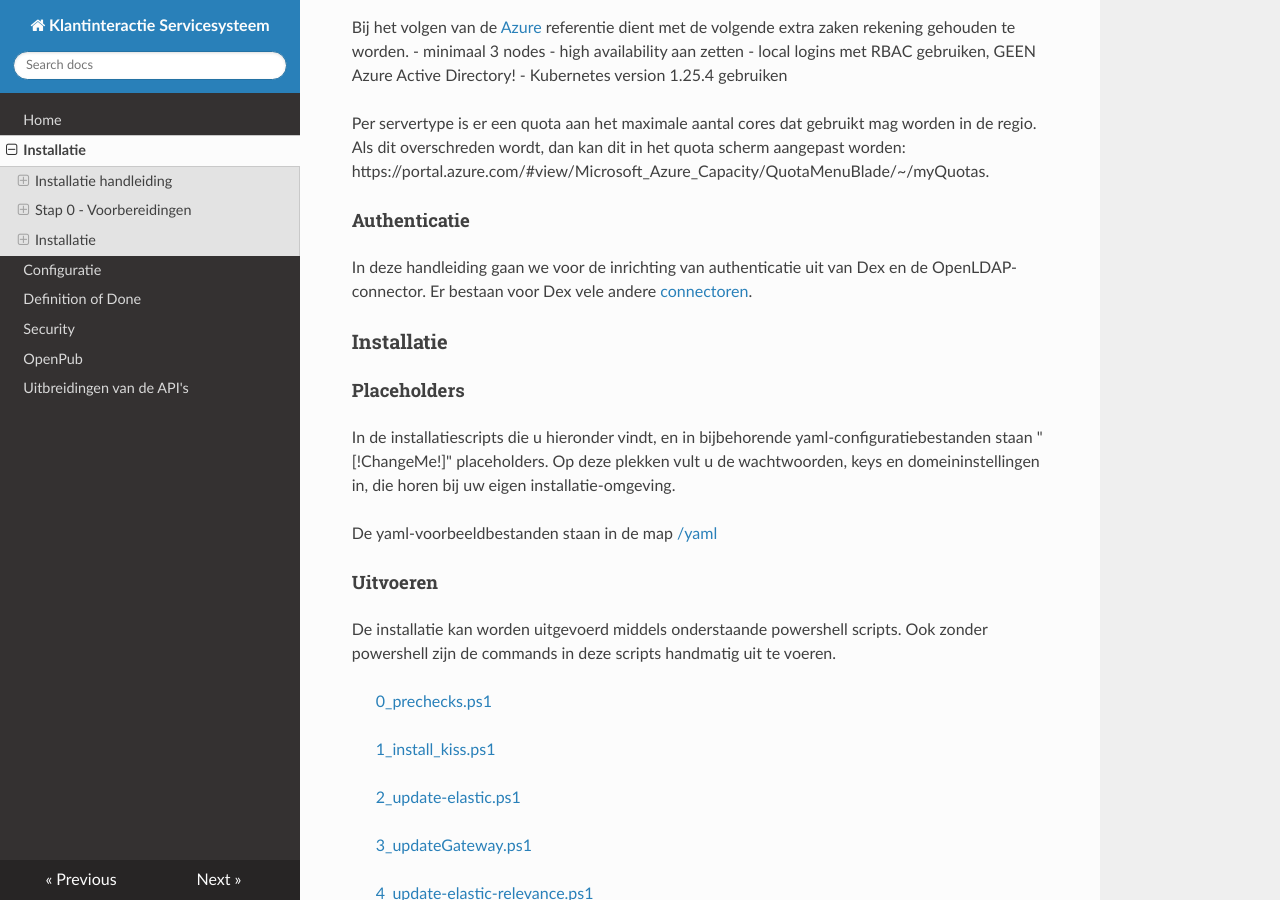
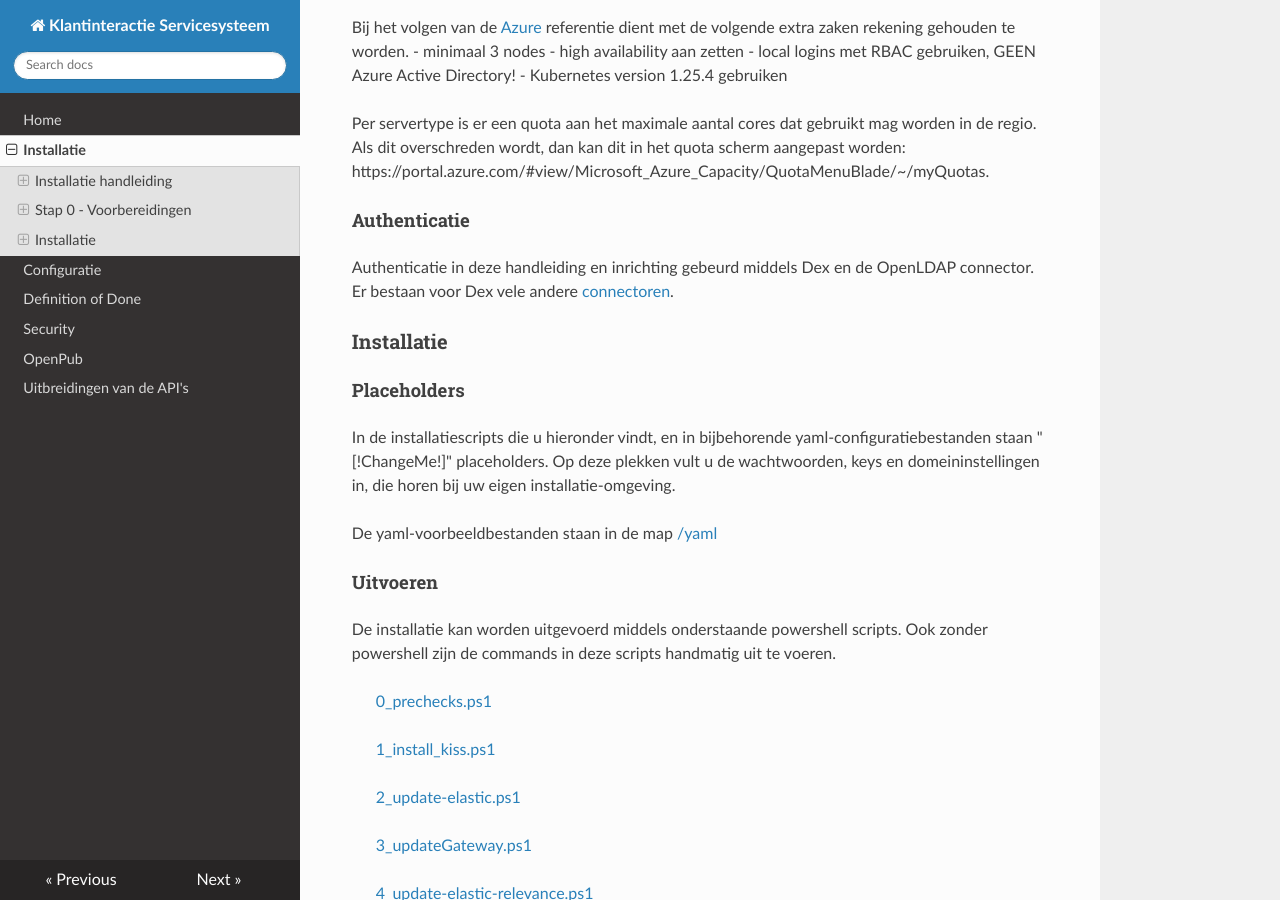
Before and after one commit to Klantinteractie-Servicesysteem/.github, an MkDocs documentation site: the page built from docs/INSTALLATION.md, in a window 1280 px wide and 900 px high, scrolled down 1253 px. Built offline with MkDocs 1.6.1, drawn with Linux system fonts in a browser that asks for light colours; nearby versions of some CDN libraries.

Commit message:
Update INSTALLATION.md

```diff
--- a/docs/INSTALLATION.md
+++ b/docs/INSTALLATION.md
@@ -49,7 +49,7 @@ Als dit overschreden wordt, dan kan dit in het quota scherm aangepast worden:
 https://portal.azure.com/#view/Microsoft_Azure_Capacity/QuotaMenuBlade/~/myQuotas.
 
 #### Authenticatie
-In deze handleiding gaan we voor de inrichting van authenticatie uit van Dex en de OpenLDAP-connector. Er bestaan voor Dex vele andere [connectoren](https://dexidp.io/docs/connectors/).
+Authenticatie in deze handleiding en inrichting gebeurd middels Dex en de OpenLDAP connector. Er bestaan voor Dex vele andere [connectoren](https://dexidp.io/docs/connectors/).
 
 
 ### Installatie
```
